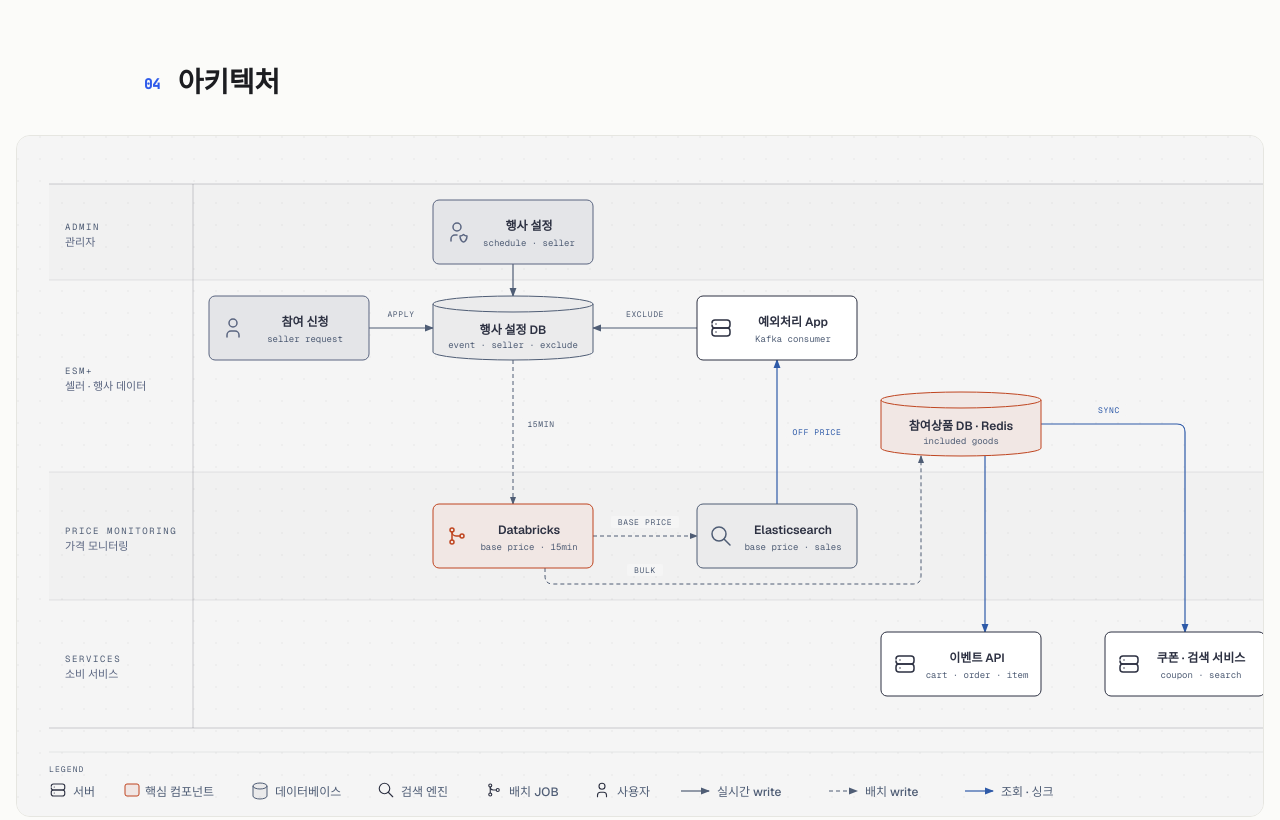
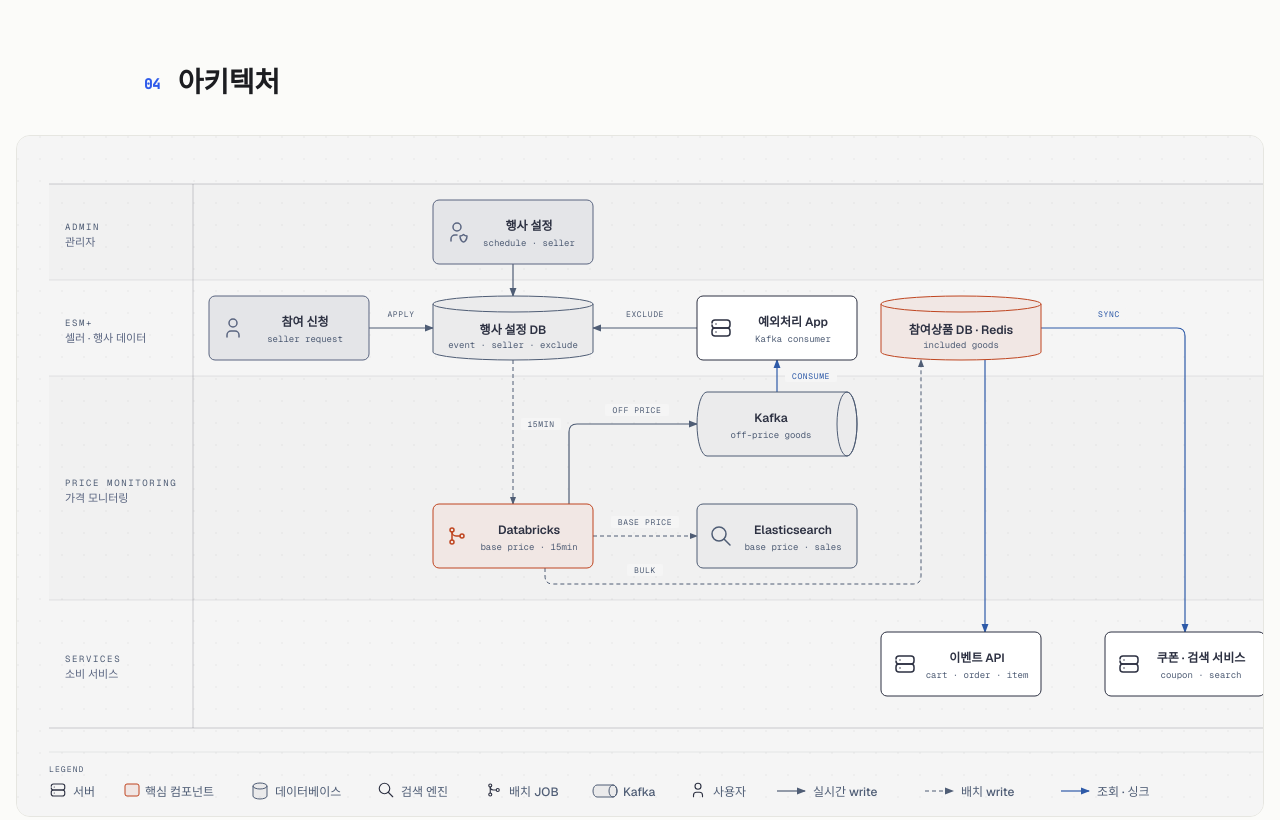
Before and after one commit to wondsn/portfolio, a plain HTML site: page projects/campaign-price.html in a window 1280 px wide. Shown: the part 1960-2780 px from the top of the page. Drawn offline with nearby package versions, Linux system fonts and the light colour scheme.

Commit message:
Route off-price goods through Kafka in event promo diagram
Co-Authored-By: Claude Opus 5.5 <noreply@anthropic.com>

```diff
--- a/projects/campaign-price.html
+++ b/projects/campaign-price.html
@@ -99,7 +99,7 @@
         <div class="diagram-container">
 <svg viewBox="0 0 1280 680" xmlns="http://www.w3.org/2000/svg" role="img" aria-labelledby="event-promo-overview-title event-promo-overview-desc" style="min-width:1280px">
 <title id="event-promo-overview-title">이벤트 프로모션 아키텍처</title>
-<desc id="event-promo-overview-desc">관리자와 셀러가 행사 설정 DB에 쓴 데이터를 Databricks가 15분 주기로 집계해 기준가와 참여상품을 만들고, 기준가를 벗어난 상품은 예외 처리하며, 참여상품을 이벤트 API와 쿠폰·검색 서비스로 싱크하는 구조를 영역별로 나눈 그림.</desc>
+<desc id="event-promo-overview-desc">관리자와 셀러가 행사 설정 DB에 쓴 데이터를 Databricks가 15분 주기로 집계해 기준가와 참여상품을 만들고, 기준가를 벗어난 상품은 Kafka로 발행해 예외처리 App이 소비·제외 처리하며, 참여상품을 이벤트 API와 쿠폰·검색 서비스로 싱크하는 구조를 영역별로 나눈 그림.</desc>
 <defs>
 <marker id="event-promo-overview-arrow" markerWidth="8" markerHeight="6" refX="7" refY="3" orient="auto-start-reverse"><polygon points="0 0, 8 3, 0 6" fill="#4f5d75"/></marker>
 <marker id="event-promo-overview-arrow-link" markerWidth="8" markerHeight="6" refX="7" refY="3" orient="auto-start-reverse"><polygon points="0 0, 8 3, 0 6" fill="#2e5aa8"/></marker>
@@ -113,12 +113,12 @@
 <text x="48" y="94" fill="#4f5d75" font-size="9" font-family="'Geist Mono', monospace" letter-spacing="0.18em">ADMIN</text>
 <text x="48" y="110" fill="#5a6580" font-size="11" font-family="'Geist', 'Noto Sans KR', 'Malgun Gothic', sans-serif">관리자</text>
 <line x1="32" y1="144" x2="1248" y2="144" stroke="rgba(45,49,66,0.1)" stroke-width="1"/>
-<text x="48" y="238" fill="#4f5d75" font-size="9" font-family="'Geist Mono', monospace" letter-spacing="0.18em">ESM+</text>
-<text x="48" y="254" fill="#5a6580" font-size="11" font-family="'Geist', 'Noto Sans KR', 'Malgun Gothic', sans-serif">셀러 · 행사 데이터</text>
-<rect x="32" y="336" width="1216" height="128" fill="rgba(45,49,66,0.018)"/>
-<line x1="32" y1="336" x2="1248" y2="336" stroke="rgba(45,49,66,0.1)" stroke-width="1"/>
-<text x="48" y="398" fill="#4f5d75" font-size="9" font-family="'Geist Mono', monospace" letter-spacing="0.18em">PRICE MONITORING</text>
-<text x="48" y="414" fill="#5a6580" font-size="11" font-family="'Geist', 'Noto Sans KR', 'Malgun Gothic', sans-serif">가격 모니터링</text>
+<text x="48" y="190" fill="#4f5d75" font-size="9" font-family="'Geist Mono', monospace" letter-spacing="0.18em">ESM+</text>
+<text x="48" y="206" fill="#5a6580" font-size="11" font-family="'Geist', 'Noto Sans KR', 'Malgun Gothic', sans-serif">셀러 · 행사 데이터</text>
+<rect x="32" y="240" width="1216" height="224" fill="rgba(45,49,66,0.018)"/>
+<line x1="32" y1="240" x2="1248" y2="240" stroke="rgba(45,49,66,0.1)" stroke-width="1"/>
+<text x="48" y="350" fill="#4f5d75" font-size="9" font-family="'Geist Mono', monospace" letter-spacing="0.18em">PRICE MONITORING</text>
+<text x="48" y="366" fill="#5a6580" font-size="11" font-family="'Geist', 'Noto Sans KR', 'Malgun Gothic', sans-serif">가격 모니터링</text>
 <line x1="32" y1="464" x2="1248" y2="464" stroke="rgba(45,49,66,0.1)" stroke-width="1"/>
 <text x="48" y="526" fill="#4f5d75" font-size="9" font-family="'Geist Mono', monospace" letter-spacing="0.18em">SERVICES</text>
 <text x="48" y="542" fill="#5a6580" font-size="11" font-family="'Geist', 'Noto Sans KR', 'Malgun Gothic', sans-serif">소비 서비스</text>
@@ -129,11 +129,12 @@
 <path d="M 352,192 H 416" fill="none" stroke="#4f5d75" stroke-width="1.2" marker-end="url(#event-promo-overview-arrow)"/>
 <path d="M 496,224 V 368" fill="none" stroke="#4f5d75" stroke-width="1" stroke-dasharray="4,3" marker-end="url(#event-promo-overview-arrow)"/>
 <path d="M 576,400 H 680" fill="none" stroke="#4f5d75" stroke-width="1" stroke-dasharray="4,3" marker-end="url(#event-promo-overview-arrow)"/>
-<path d="M 760,368 V 224" fill="none" stroke="#2e5aa8" stroke-width="1.2" marker-end="url(#event-promo-overview-arrow-link)"/>
+<path d="M 552,368 V 296 Q 552,288 560,288 H 680" fill="none" stroke="#4f5d75" stroke-width="1.2" marker-end="url(#event-promo-overview-arrow)"/>
+<path d="M 760,256 V 224" fill="none" stroke="#2e5aa8" stroke-width="1.2" marker-end="url(#event-promo-overview-arrow-link)"/>
 <path d="M 680,192 H 576" fill="none" stroke="#4f5d75" stroke-width="1.2" marker-end="url(#event-promo-overview-arrow)"/>
-<path d="M 528,432 V 440 Q 528,448 536,448 H 896 Q 904,448 904,440 V 320" fill="none" stroke="#4f5d75" stroke-width="1" stroke-dasharray="4,3" marker-end="url(#event-promo-overview-arrow)"/>
-<path d="M 968,320 V 496" fill="none" stroke="#2e5aa8" stroke-width="1.2" marker-end="url(#event-promo-overview-arrow-link)"/>
-<path d="M 1024,288 H 1160 Q 1168,288 1168,296 V 496" fill="none" stroke="#2e5aa8" stroke-width="1.2" marker-end="url(#event-promo-overview-arrow-link)"/>
+<path d="M 528,432 V 440 Q 528,448 536,448 H 896 Q 904,448 904,440 V 224" fill="none" stroke="#4f5d75" stroke-width="1" stroke-dasharray="4,3" marker-end="url(#event-promo-overview-arrow)"/>
+<path d="M 968,224 V 496" fill="none" stroke="#2e5aa8" stroke-width="1.2" marker-end="url(#event-promo-overview-arrow-link)"/>
+<path d="M 1024,192 H 1160 Q 1168,192 1168,200 V 496" fill="none" stroke="#2e5aa8" stroke-width="1.2" marker-end="url(#event-promo-overview-arrow-link)"/>
 <!-- Arrow labels -->
 <rect x="364" y="172" width="40" height="12" rx="2" fill="#f5f5f5"/>
 <text x="384" y="181" fill="#4f5d75" font-size="8" font-family="'Geist Mono', monospace" text-anchor="middle" letter-spacing="0.08em">APPLY</text>
@@ -141,14 +142,16 @@
 <text x="524" y="291" fill="#4f5d75" font-size="8" font-family="'Geist Mono', monospace" text-anchor="middle" letter-spacing="0.08em">15MIN</text>
 <rect x="594" y="380" width="68" height="12" rx="2" fill="#f5f5f5"/>
 <text x="628" y="389" fill="#4f5d75" font-size="8" font-family="'Geist Mono', monospace" text-anchor="middle" letter-spacing="0.08em">BASE PRICE</text>
-<rect x="768" y="290" width="64" height="12" rx="2" fill="#f5f5f5"/>
-<text x="800" y="299" fill="#2e5aa8" font-size="8" font-family="'Geist Mono', monospace" text-anchor="middle" letter-spacing="0.08em">OFF PRICE</text>
+<rect x="588" y="268" width="64" height="12" rx="2" fill="#f5f5f5"/>
+<text x="620" y="277" fill="#4f5d75" font-size="8" font-family="'Geist Mono', monospace" text-anchor="middle" letter-spacing="0.08em">OFF PRICE</text>
+<rect x="768" y="234" width="52" height="12" rx="2" fill="#f5f5f5"/>
+<text x="794" y="243" fill="#2e5aa8" font-size="8" font-family="'Geist Mono', monospace" text-anchor="middle" letter-spacing="0.08em">CONSUME</text>
 <rect x="602" y="172" width="52" height="12" rx="2" fill="#f5f5f5"/>
 <text x="628" y="181" fill="#4f5d75" font-size="8" font-family="'Geist Mono', monospace" text-anchor="middle" letter-spacing="0.08em">EXCLUDE</text>
 <rect x="610" y="428" width="36" height="12" rx="2" fill="#f5f5f5"/>
 <text x="628" y="437" fill="#4f5d75" font-size="8" font-family="'Geist Mono', monospace" text-anchor="middle" letter-spacing="0.08em">BULK</text>
-<rect x="1074" y="268" width="36" height="12" rx="2" fill="#f5f5f5"/>
-<text x="1092" y="277" fill="#2e5aa8" font-size="8" font-family="'Geist Mono', monospace" text-anchor="middle" letter-spacing="0.08em">SYNC</text>
+<rect x="1074" y="172" width="36" height="12" rx="2" fill="#f5f5f5"/>
+<text x="1092" y="181" fill="#2e5aa8" font-size="8" font-family="'Geist Mono', monospace" text-anchor="middle" letter-spacing="0.08em">SYNC</text>
 <!-- Nodes -->
 <rect x="416" y="64" width="160" height="64" rx="6" fill="#f5f5f5"/>
 <rect x="416" y="64" width="160" height="64" rx="6" fill="rgba(79,93,117,0.10)" stroke="#5a6580" stroke-width="1"/>
@@ -170,11 +173,16 @@
 <g transform="translate(692,180) scale(1)" fill="none" stroke="#2d3142" stroke-width="1.5" stroke-linecap="round" stroke-linejoin="round" aria-hidden="true"><path d="M3 7a3 3 0 0 1 3 -3h12a3 3 0 0 1 3 3v2a3 3 0 0 1 -3 3h-12a3 3 0 0 1 -3 -3" /> <path d="M3 15a3 3 0 0 1 3 -3h12a3 3 0 0 1 3 3v2a3 3 0 0 1 -3 3h-12a3 3 0 0 1 -3 -3l0 -2" /> <path d="M7 8l0 .01" /> <path d="M7 16l0 .01" /></g>
 <text x="776" y="190" fill="#2d3142" font-size="12" font-weight="600" font-family="'Geist', 'Noto Sans KR', 'Malgun Gothic', sans-serif" text-anchor="middle">예외처리 App</text>
 <text x="776" y="206" fill="#4f5d75" font-size="9" font-family="'Geist Mono', monospace" text-anchor="middle">Kafka consumer</text>
-<path d="M 864,264 A 80,8 0 0 1 1024,264 V 312 A 80,8 0 0 1 864,312 Z" fill="#f5f5f5"/>
-<path d="M 864,264 A 80,8 0 0 1 1024,264 V 312 A 80,8 0 0 1 864,312 Z" fill="rgba(191,69,32,0.08)" stroke="#bf4520" stroke-width="1"/>
-<path d="M 864,264 A 80,8 0 0 0 1024,264" fill="none" stroke="#bf4520" stroke-width="1"/>
-<text x="944" y="294" fill="#2d3142" font-size="12" font-weight="600" font-family="'Geist', 'Noto Sans KR', 'Malgun Gothic', sans-serif" text-anchor="middle">참여상품 DB · Redis</text>
-<text x="944" y="308" fill="#4f5d75" font-size="9" font-family="'Geist Mono', monospace" text-anchor="middle">included goods</text>
+<path d="M 690,256 H 830 A 10,32 0 0 1 830,320 H 690 A 10,32 0 0 1 690,256 Z" fill="#f5f5f5"/>
+<path d="M 690,256 H 830 A 10,32 0 0 1 830,320 H 690 A 10,32 0 0 1 690,256 Z" fill="rgba(45,49,66,0.05)" stroke="#4f5d75" stroke-width="1"/>
+<ellipse cx="830" cy="288" rx="10" ry="32" fill="none" stroke="#4f5d75" stroke-width="1"/>
+<text x="754" y="286" fill="#2d3142" font-size="12" font-weight="600" font-family="'Geist', 'Noto Sans KR', 'Malgun Gothic', sans-serif" text-anchor="middle">Kafka</text>
+<text x="754" y="302" fill="#4f5d75" font-size="9" font-family="'Geist Mono', monospace" text-anchor="middle">off-price goods</text>
+<path d="M 864,168 A 80,8 0 0 1 1024,168 V 216 A 80,8 0 0 1 864,216 Z" fill="#f5f5f5"/>
+<path d="M 864,168 A 80,8 0 0 1 1024,168 V 216 A 80,8 0 0 1 864,216 Z" fill="rgba(191,69,32,0.08)" stroke="#bf4520" stroke-width="1"/>
+<path d="M 864,168 A 80,8 0 0 0 1024,168" fill="none" stroke="#bf4520" stroke-width="1"/>
+<text x="944" y="198" fill="#2d3142" font-size="12" font-weight="600" font-family="'Geist', 'Noto Sans KR', 'Malgun Gothic', sans-serif" text-anchor="middle">참여상품 DB · Redis</text>
+<text x="944" y="212" fill="#4f5d75" font-size="9" font-family="'Geist Mono', monospace" text-anchor="middle">included goods</text>
 <rect x="416" y="368" width="160" height="64" rx="6" fill="#f5f5f5"/>
 <rect x="416" y="368" width="160" height="64" rx="6" fill="rgba(191,69,32,0.08)" stroke="#bf4520" stroke-width="1"/>
 <g transform="translate(428,388) scale(1)" fill="none" stroke="#bf4520" stroke-width="1.5" stroke-linecap="round" stroke-linejoin="round" aria-hidden="true"><path d="M5 18a2 2 0 1 0 4 0a2 2 0 1 0 -4 0" /> <path d="M5 6a2 2 0 1 0 4 0a2 2 0 1 0 -4 0" /> <path d="M15 12a2 2 0 1 0 4 0a2 2 0 1 0 -4 0" /> <path d="M7 8l0 8" /> <path d="M7 8a4 4 0 0 0 4 4h4" /></g>
@@ -207,14 +215,16 @@
 <text x="384" y="660" fill="#4f5d75" font-size="12" font-weight="500" font-family="'Geist', 'Noto Sans KR', 'Malgun Gothic', sans-serif">검색 엔진</text>
 <g transform="translate(468,645) scale(0.75)" fill="none" stroke="#2d3142" stroke-width="1.5" stroke-linecap="round" stroke-linejoin="round" aria-hidden="true"><path d="M5 18a2 2 0 1 0 4 0a2 2 0 1 0 -4 0" /> <path d="M5 6a2 2 0 1 0 4 0a2 2 0 1 0 -4 0" /> <path d="M15 12a2 2 0 1 0 4 0a2 2 0 1 0 -4 0" /> <path d="M7 8l0 8" /> <path d="M7 8a4 4 0 0 0 4 4h4" /></g>
 <text x="492" y="660" fill="#4f5d75" font-size="12" font-weight="500" font-family="'Geist', 'Noto Sans KR', 'Malgun Gothic', sans-serif">배치 JOB</text>
-<g transform="translate(576,645) scale(0.75)" fill="none" stroke="#2d3142" stroke-width="1.5" stroke-linecap="round" stroke-linejoin="round" aria-hidden="true"><path d="M8 7a4 4 0 1 0 8 0a4 4 0 0 0 -8 0" /> <path d="M6 21v-2a4 4 0 0 1 4 -4h4a4 4 0 0 1 4 4v2" /></g>
-<text x="600" y="660" fill="#4f5d75" font-size="12" font-weight="500" font-family="'Geist', 'Noto Sans KR', 'Malgun Gothic', sans-serif">사용자</text>
-<line x1="664" y1="655" x2="692" y2="655" stroke="#4f5d75" stroke-width="1.2" marker-end="url(#event-promo-overview-arrow)"/>
-<text x="700" y="660" fill="#4f5d75" font-size="12" font-weight="500" font-family="'Geist', 'Noto Sans KR', 'Malgun Gothic', sans-serif">실시간 write</text>
-<line x1="812" y1="655" x2="840" y2="655" stroke="#4f5d75" stroke-width="1.2" stroke-dasharray="4,3" marker-end="url(#event-promo-overview-arrow)"/>
-<text x="848" y="660" fill="#4f5d75" font-size="12" font-weight="500" font-family="'Geist', 'Noto Sans KR', 'Malgun Gothic', sans-serif">배치 write</text>
-<line x1="948" y1="655" x2="976" y2="655" stroke="#2e5aa8" stroke-width="1.2" marker-end="url(#event-promo-overview-arrow-link)"/>
-<text x="984" y="660" fill="#4f5d75" font-size="12" font-weight="500" font-family="'Geist', 'Noto Sans KR', 'Malgun Gothic', sans-serif">조회 · 싱크</text>
+<path d="M 580,649 H 596 A 4,6 0 0 1 596,661 H 580 A 4,6 0 0 1 580,649 Z" fill="rgba(45,49,66,0.05)" stroke="#4f5d75" stroke-width="1"/><ellipse cx="596" cy="655" rx="4" ry="6" fill="none" stroke="#4f5d75" stroke-width="1"/>
+<text x="606" y="660" fill="#4f5d75" font-size="12" font-weight="500" font-family="'Geist', 'Noto Sans KR', 'Malgun Gothic', sans-serif">Kafka</text>
+<g transform="translate(672,645) scale(0.75)" fill="none" stroke="#2d3142" stroke-width="1.5" stroke-linecap="round" stroke-linejoin="round" aria-hidden="true"><path d="M8 7a4 4 0 1 0 8 0a4 4 0 0 0 -8 0" /> <path d="M6 21v-2a4 4 0 0 1 4 -4h4a4 4 0 0 1 4 4v2" /></g>
+<text x="696" y="660" fill="#4f5d75" font-size="12" font-weight="500" font-family="'Geist', 'Noto Sans KR', 'Malgun Gothic', sans-serif">사용자</text>
+<line x1="760" y1="655" x2="788" y2="655" stroke="#4f5d75" stroke-width="1.2" marker-end="url(#event-promo-overview-arrow)"/>
+<text x="796" y="660" fill="#4f5d75" font-size="12" font-weight="500" font-family="'Geist', 'Noto Sans KR', 'Malgun Gothic', sans-serif">실시간 write</text>
+<line x1="908" y1="655" x2="936" y2="655" stroke="#4f5d75" stroke-width="1.2" stroke-dasharray="4,3" marker-end="url(#event-promo-overview-arrow)"/>
+<text x="944" y="660" fill="#4f5d75" font-size="12" font-weight="500" font-family="'Geist', 'Noto Sans KR', 'Malgun Gothic', sans-serif">배치 write</text>
+<line x1="1044" y1="655" x2="1072" y2="655" stroke="#2e5aa8" stroke-width="1.2" marker-end="url(#event-promo-overview-arrow-link)"/>
+<text x="1080" y="660" fill="#4f5d75" font-size="12" font-weight="500" font-family="'Geist', 'Noto Sans KR', 'Malgun Gothic', sans-serif">조회 · 싱크</text>
 </svg>
         </div>
         <a class="card-link arch-open" href="diagrams/event-promo-overview.html" target="_blank">다이어그램 크게 보기 →</a>
```
Also changed, not shown: projects/diagrams/event-promo-overview.html (+38 -28 lines).
